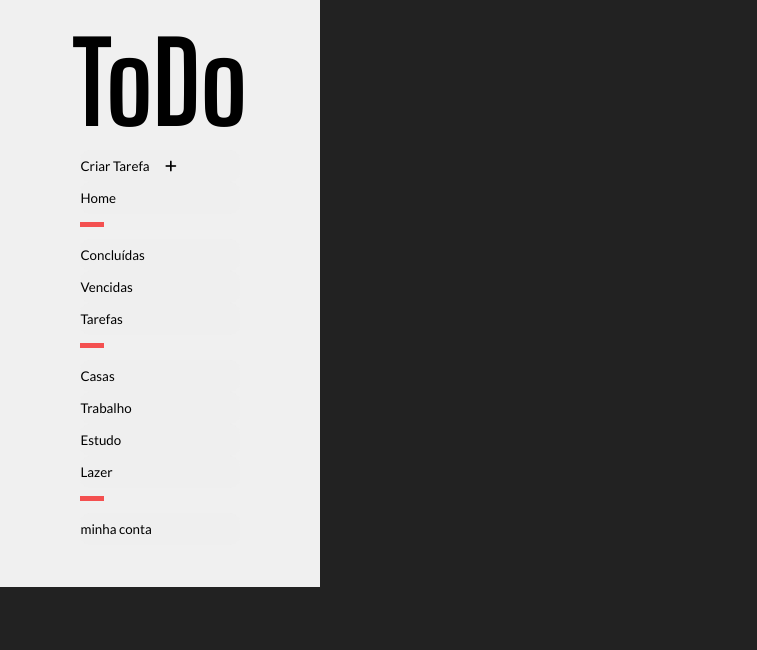
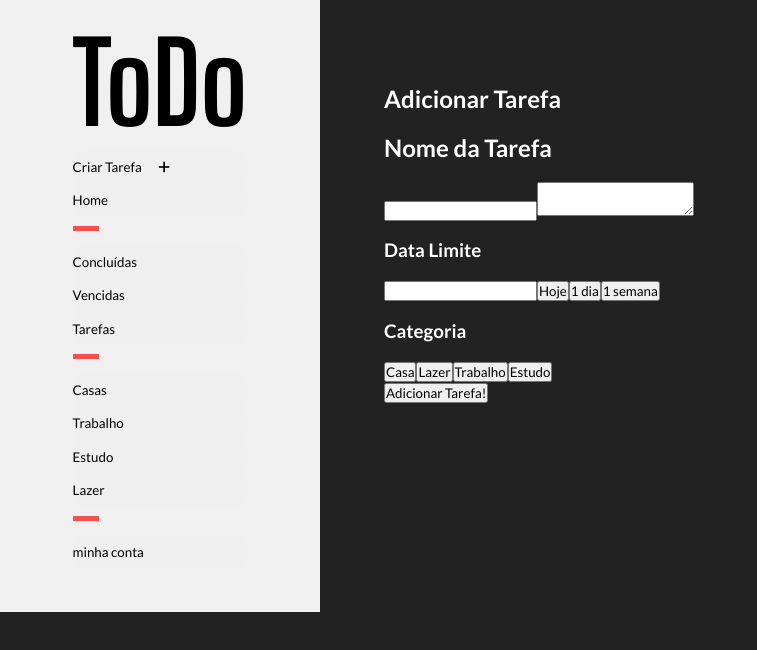
Before and after one commit to itallovidal/React.JS-TodoApp, a React (Vite) app: page / in a window 1280 px wide. Shown: the top 650 px of the page, without its empty margins (0-757 px from the left). Built offline with nearby package versions, Linux system fonts and the light colour scheme.

Commit message:
att de interface: animacoes

```diff
--- a/public/_partials/_aside.scss
+++ b/public/_partials/_aside.scss
@@ -8,6 +8,9 @@ aside{
   flex-direction: column;
   align-items: center;
   height: 100%;
+
+  nav{
+    opacity: 0;
 
     h1{
       font-family: $fonte-2;
@@ -41,7 +44,8 @@ aside{
       }
     }
 
-  section:nth-child(-n+3):after{
+    section:nth-child(-n+4):after{
       @include afterDetail()
     }
   }
+}
--- a/public/_partials/_index.scss
+++ b/public/_partials/_index.scss
@@ -80,3 +80,13 @@ main{
     opacity: 0;
   }
 }
+
+.fade-in{
+  animation: fadeIn 500ms forwards;
+}
+
+@keyframes fadeIn {
+  100%{
+    opacity: 1;
+  }
+}
--- /dev/null
+++ b/public/_partials/_newTask.scss
@@ -0,0 +1,8 @@
+@use '../_partials/_index' as *;
+
+#container_newTask{
+    color: white;
+    padding: $esp-m;
+
+
+}
--- a/public/css/style.css
+++ b/public/css/style.css
@@ -48,6 +48,15 @@ main {
     opacity: 0;
   }
 }
+.fade-in {
+  animation: fadeIn 500ms forwards;
+}
+
+@keyframes fadeIn {
+  100% {
+    opacity: 1;
+  }
+}
 aside {
   background: #F0F0F0;
   width: 25%;
@@ -57,20 +66,23 @@ aside {
   align-items: center;
   height: 100%;
 }
-aside h1 {
+aside nav {
+  opacity: 0;
+}
+aside nav h1 {
   font-family: "Big Shoulders Display", cursive;
   font-size: 7rem;
   margin: 0;
 }
-aside button i {
+aside nav button i {
   margin-left: 8%;
 }
-aside section {
+aside nav section {
   margin-bottom: 8%;
   padding-bottom: 8%;
   position: relative;
 }
-aside section button {
+aside nav section button {
   width: 100%;
   border: none;
   outline: none;
@@ -80,11 +92,11 @@ aside section button {
   border-radius: 10px;
   transition: 500ms;
 }
-aside section button:hover {
+aside nav section button:hover {
   padding-left: 8%;
   color: #F45050;
 }
-aside section:nth-child(-n+3):after {
+aside nav section:nth-child(-n+4):after {
   position: absolute;
   content: "";
   height: 5px;
@@ -160,3 +172,8 @@ aside section:nth-child(-n+3):after {
   margin-bottom: 5%;
   display: block;
 }
+
+#container_newTask {
+  color: white;
+  padding: 5%;
+}
--- a/public/css/style.scss
+++ b/public/css/style.scss
@@ -1,3 +1,4 @@
 @use '../_partials/_index' as *;
 @use '../_partials/_aside.scss' as *;
 @use '../_partials/_welcome.scss' as *;
+@use '../_partials/_newTask.scss' as *;
--- a/src/App.jsx
+++ b/src/App.jsx
@@ -1,15 +1,23 @@
+import React from "react";
 import Aside from "./aside.jsx";
 import Welcome from "./Welcome.jsx";
+import NewTask from "./newTask.jsx";
 
 function App() {
+  const [state, setState] = React.useState(1)
 
-  return (
-    <>
-        <Aside/>
-        {/* <NewTask/> */}
-        {/* <Welcome/> */}
-    </>
-  )
+
+  if(state === 0){
+   return <Welcome attPag={setState}/>
+  }
+  else{
+    return (
+      <>
+          <Aside/>
+          <NewTask/>
+      </>
+      )
+  }
 }
 
 export default App
--- a/src/aside.jsx
+++ b/src/aside.jsx
@@ -3,8 +3,9 @@ import React from 'react';
 const Aside = ()=> {
     return (
         <aside>
+            <nav className='fade-in'>
             <h1> {'ToDo'} </h1>
-            <article>
+
                 <section>
                     <button>Criar Tarefa <i className="fa-solid fa-plus"></i></button>
                     <button>Home</button>
@@ -24,7 +25,7 @@ const Aside = ()=> {
                 <section>
                     <button>minha conta</button>
                 </section>
-            </article>
+            </nav>
         </aside>
     );
 };
--- a/src/newTask.jsx
+++ b/src/newTask.jsx
@@ -2,9 +2,39 @@ import React from 'react';
 
 const NewTask = () => {
     return (
-        <main>
-            <h1>Titulo</h1>
-        </main>
+        <article id='container_newTask'>
+            <h1>Adicionar Tarefa</h1>
+
+            <section>
+                <h2>Nome da Tarefa</h2>
+                <input/>
+                <textarea/>
+            </section>
+
+            <section>
+                <h3>Data Limite</h3>
+
+                <div>
+                    <input type="data"/>
+                    <button>Hoje</button>
+                    <button>1 dia</button>
+                    <button>1 semana</button>
+                </div>
+            </section>
+
+            <section>
+                <h3>Categoria</h3>
+
+                <div>
+                    <button>Casa</button>
+                    <button>Lazer</button>
+                    <button>Trabalho</button>
+                    <button>Estudo</button>
+                </div>
+            </section>
+
+            <button>Adicionar Tarefa!</button>
+        </article>
     );
 };
 
--- a/src/welcome.jsx
+++ b/src/welcome.jsx
@@ -1,4 +1,7 @@
 import React from 'react';
+
+const Welcome = ({attPag}) => {
+    console.log(attPag)
 
     function login(){
         const userName = document.querySelector('#userName').value
@@ -8,21 +11,23 @@ function login(){
 
 
         if(userName.length > 3){
-
             console.log('logado')
-        console.log(articles)
 
             articles.forEach(article => article.classList.add('fade-out'))
 
             setTimeout(() => {
                 welcome.style.width = '25%'
                 login.style.width = '75%'
+
+                setTimeout(()=>{
+                    attPag(1)
+                }, 502)
+
             }, 501);
         }
     }
 
 
-const Welcome = () => {
     return (
         <>
 
```
Lines whose indentation alone changed are shown as unchanged.
